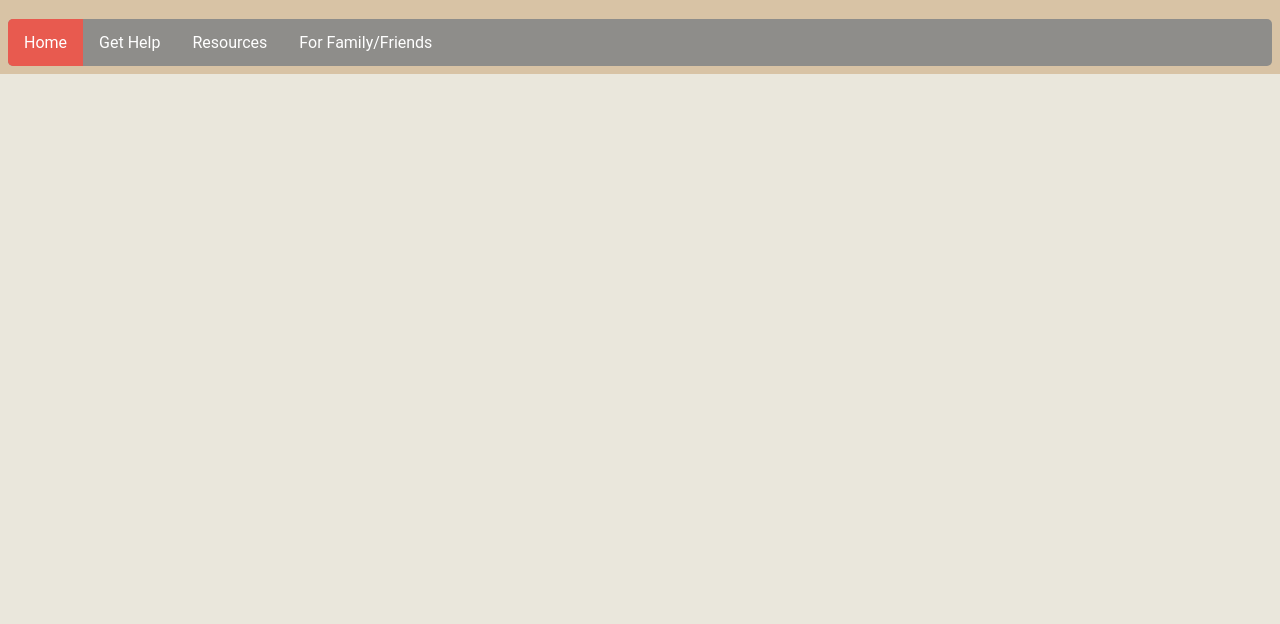
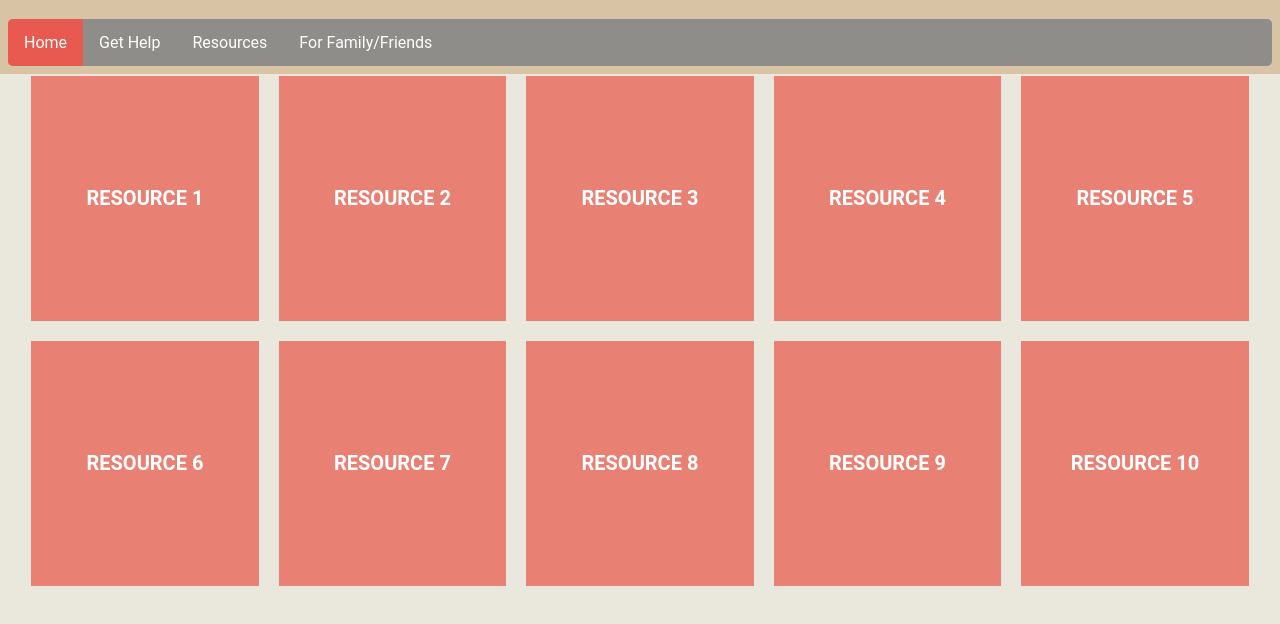
Before and after one commit to donatelucas/trauma-toolkit, a website: page resources.html in a window 1280 px wide. Shown: the part 62-686 px from the top of the page. Drawn offline with Linux system fonts and the light colour scheme.

Commit message:
Added initial resource page formatting.

```diff
--- /dev/null
+++ b/resources.css
@@ -0,0 +1,36 @@
+/*
+    #EAE7DC - Platinum
+    #D8C3A5 - Dark Vanilla
+    #838D8A - Taupe Gray
+    #E98074 - Light Coral
+    #E85A4F - Jelly Bean
+*/
+
+/*
+  More space needs to be added between navbar and resource content.
+*/
+
+.resources {
+  display: flex;
+  flex-direction: row;
+  flex-wrap: wrap;
+  justify-content: center;
+  text-transform: uppercase;
+}
+
+.resources div {
+  width: 18%;
+  padding-top: 8%;
+  padding-bottom: 8%;
+  background-color: #E98074;
+  margin: 10px;
+  text-align: center;
+  color: white;
+  font-size: 15px;
+}
+
+.resources h1 {
+  color: white;
+  font-size: 20px;
+  line-height: 0.8;
+}
--- a/resources.html
+++ b/resources.html
@@ -4,6 +4,7 @@
     <title>Trauma Toolkit</title>
     <meta name="viewport" content="width=device-width, initial-scale=1">
     <link rel="stylesheet" href="style.css">
+    <link rel="stylesheet" href="resources.css">
 </head>
 
 <body>
@@ -43,6 +44,39 @@
     <li><a href="family.html">For Family/Friends</a></li>
   </ul>
 
+  <div class="resources">
+    <div>
+      <h1>Resource 1</h1>
+    </div>
+    <div>
+      <h1>Resource 2</h1>
+    </div>
+    <div>
+      <h1>Resource 3</h1>
+    </div>
+    <div>
+      <h1>Resource 4</h1>
+    </div>
+    <div>
+      <h1>Resource 5</h1>
+    </div>
+    <div>
+      <h1>Resource 6</h1>
+    </div>
+    <div>
+      <h1>Resource 7</h1>
+    </div>
+    <div>
+      <h1>Resource 8</h1>
+    </div>
+    <div>
+      <h1>Resource 9</h1>
+    </div>
+    <div>
+      <h1>Resource 10</h1>
+    </div>
+  </div>
+
 </body>
 
 </html>
```
